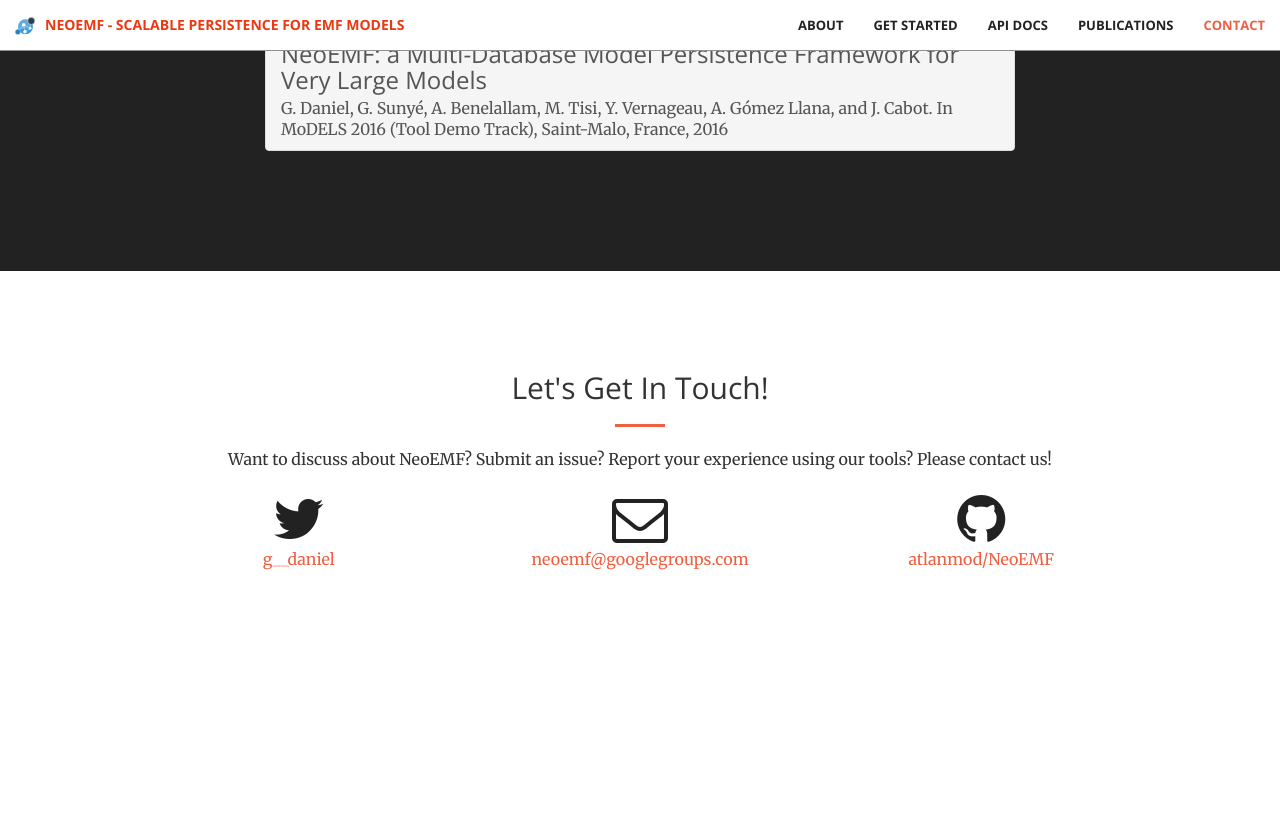
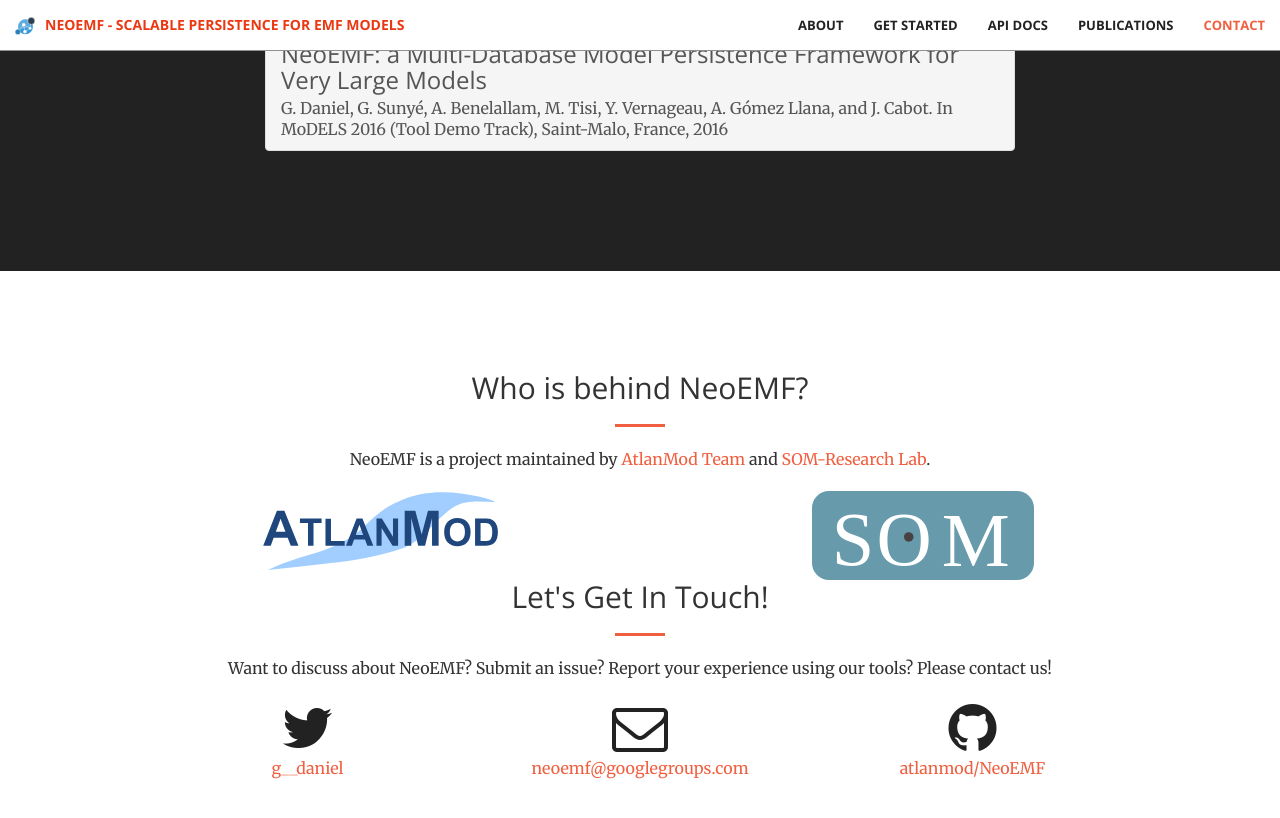
Before and after one commit to atlanmod/NeoEMF-Website, a Jekyll site: the page built from index.html, in a window 1280 px wide and 900 px high, scrolled down 2354 px. Shown: the top 818 px of the window. Built offline with Jekyll 4.4.1, drawn with Linux system fonts in a browser that asks for light colours; before the commit the page ends 3045 px from its top, so only the background shows below that.

Commit message:
update contact

```diff
--- a/_includes/contact.html
+++ b/_includes/contact.html
@@ -1,11 +1,26 @@
 <section id="contact">
     <div class="container">
+        <div class="row">
+            <div class="col-lg-10 col-lg-offset-1 text-center">
+                <h2 class="section-heading">Who is behind NeoEMF?</h2>
+                <hr class="primary">
+                <p>NeoEMF is a project maintained by <a href="http://web.emn.fr/x-info/atlanmod/index.php?title=Main_Page">AtlanMod Team</a> and <a href="http://som-research.uoc.edu/">SOM-Research Lab</a>.</p>
+                <div class="col-lg-3 col-lg-offset-1 text-center">
+                    <a href="http://web.emn.fr/x-info/atlanmod/index.php?title=Main_Page"><img src="img/atlanmod.svg"></a>
+                </div>
+                <div class="col-lg-4"></div>
+                <div class="col-lg-3 text-center">
+                    <a href="http://som-research.uoc.edu/"><img src="img/som.svg"></a>
+                </div>
+            </div>
+        </div>
         <div class="row">
             <div class="col-lg-10 col-lg-offset-1 text-center">
                 <h2 class="section-heading">Let's Get In Touch!</h2>
                 <hr class="primary">
                 <p>Want to discuss about NeoEMF? Submit an issue? Report your experience using our tools? Please contact us!</p>
             </div>
+        </div>
         <div class="col-lg-3 col-lg-offset-1 text-center">
             <a href="https://twitter.com/{{ site.twitter_username }}">
                 <i class="fa fa-twitter fa-3x wow bounceIn" data-wow-delay=".1s"></i>
```
Also changed, not shown: img/atlanmod.svg (added), img/som.svg (added).
